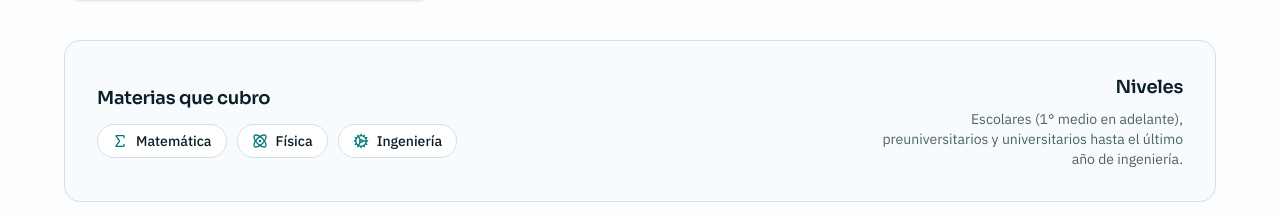
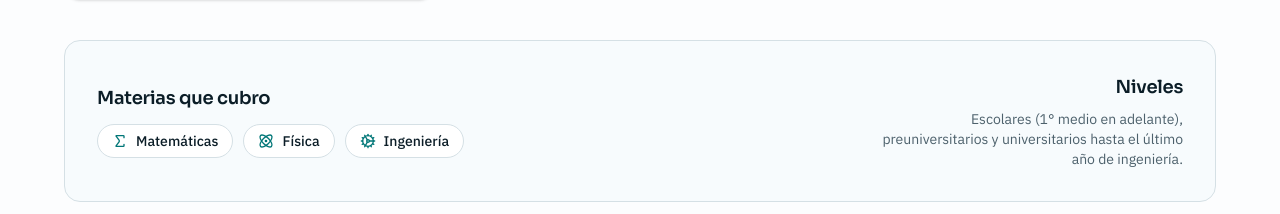
Before and after one commit to paillamilm-blip/tuprofeindustrial-web, a Next.js app: page / in a window 1280 px wide. Shown: the part 5455-5669 px from the top of the page. Built offline with nearby package versions, Linux system fonts and the light colour scheme.

Commit message:
docs: capitalizar Matematicas en etiqueta de materias de Servicios

```diff
--- a/components/sections/services.tsx
+++ b/components/sections/services.tsx
@@ -66,7 +66,7 @@ const SERVICES = [
 ] as const;
 
 const SUBJECTS = [
-  { icon: Sigma, label: "Matemática" },
+  { icon: Sigma, label: "Matemáticas" },
   { icon: Atom, label: "Física" },
   { icon: Cog, label: "Ingeniería" },
 ] as const;
```
